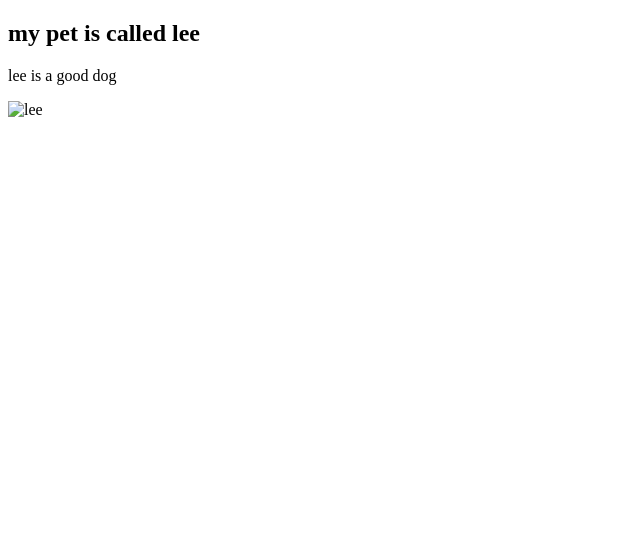
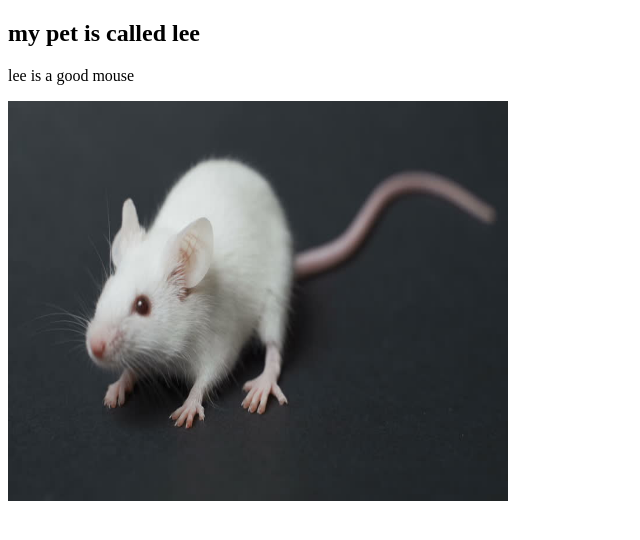
Before and after one commit to 0724654276/pet, a plain HTML site: page index.html in a window 1280 px wide. Shown: the whole page, without its empty margins (0-640 px from the left). Drawn offline with Linux system fonts and the light colour scheme.

```diff
--- a/index.html
+++ b/index.html
@@ -5,7 +5,7 @@
 </head>
 <body>
     <h2>my pet is called lee</h2>
-    <p>lee is a good dog</p>
-    <img src="lee.jpg" alt="lee" width="500" height="400">
+    <p>lee is a good mouse</p>
+    <img src="images/lee/lee.jpg" alt="lee" width="500" height="400">
 </body>
 </html>
```
Also changed, not shown: 1 other file.
